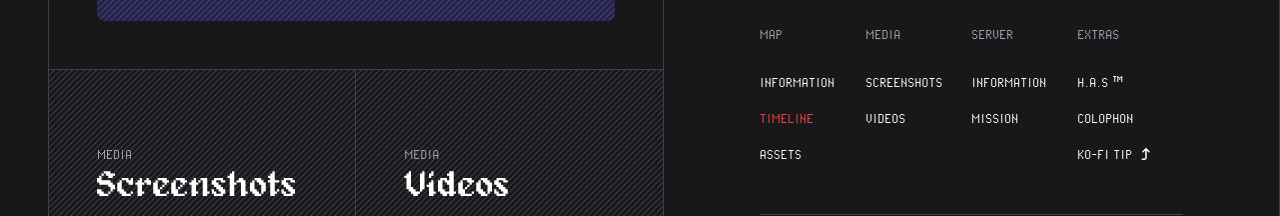
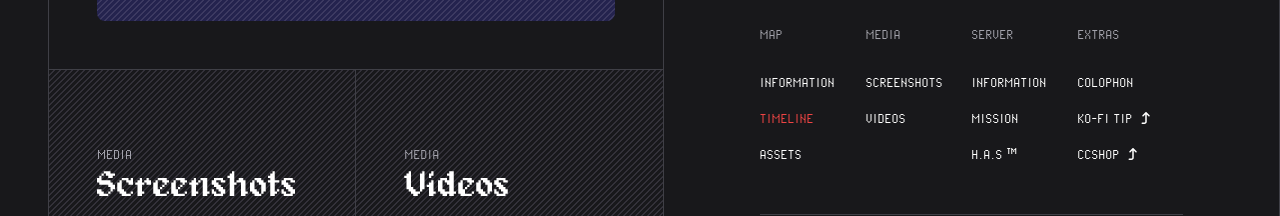
Before and after one commit to hashimagg/website, a Nuxt app: page /map/timeline in a window 1280 px wide. Shown: the part 5422-5638 px from the top of the page. Built offline with nearby package versions, Linux system fonts and the light colour scheme.

Commit message:
Update Website

```diff
--- a/components/Navigation.vue
+++ b/components/Navigation.vue
@@ -87,6 +87,15 @@
               Mission
             </NavigationLink>
           </li>
+          <li>
+            <NavigationLink
+              color="hover:text-red-500"
+              id="server-has"
+              to="/server/has"
+            >
+              H.A.S ™
+            </NavigationLink>
+          </li>
         </ul>
       </div>
     </div>
@@ -96,15 +105,6 @@
           Extras
         </HeadingSans>
         <ul role="list" class="mt-6 space-y-3">
-          <li>
-            <NavigationLink
-              color="hover:text-red-500"
-              id="extras-has"
-              to="/extras/has"
-            >
-              H.A.S ™
-            </NavigationLink>
-          </li>
           <li>
             <NavigationLink
               color="hover:text-red-500"
@@ -124,6 +124,16 @@
               Ko-fi Tip
             </NavigationLink>
           </li>
+          <li>
+            <NavigationLink
+              color="hover:text-red-500"
+              id="extras-shop"
+              to="https://shop.creepycrappy.show"
+              external="true"
+            >
+              CCShop
+            </NavigationLink>
+          </li>
         </ul>
       </div>
     </div>
--- a/pages/extras/has.vue
+++ b/pages/server/has.vue
@@ -1,7 +1,7 @@
 <template>
   <Bar
     id="back"
-    title="Extras / H.A.S ™"
+    title="Server / H.A.S ™"
     color="hover:text-red-500"
   />
   <CardImage class="col-span-2">
```
